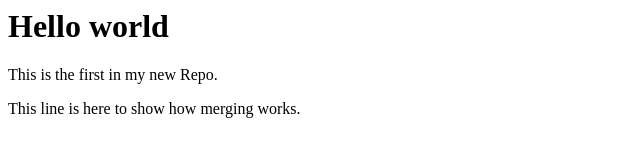
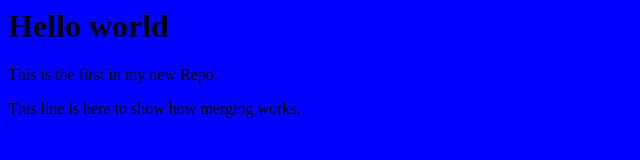
Before and after one commit to Pruthvikgowda/world, a plain HTML site: page index.html in a window 1280 px wide. Shown: the whole page, without its empty margins (0-640 px from the left). Drawn offline with Linux system fonts and the light colour scheme.

Commit message:
Adding CSS with link

```diff
--- a/index.html
+++ b/index.html
@@ -1,6 +1,7 @@
 <html>
 <head>
 <title>Hello world</title>
+<link rel="stylesheet" href="sty.css">
 </head>
 <body>
 <h1>Hello world</h1>
```
